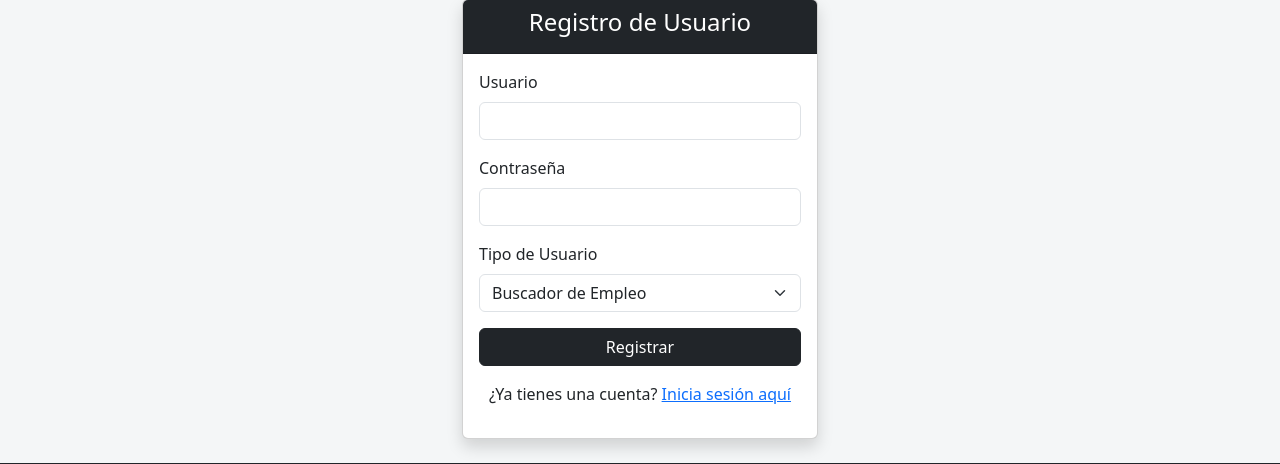
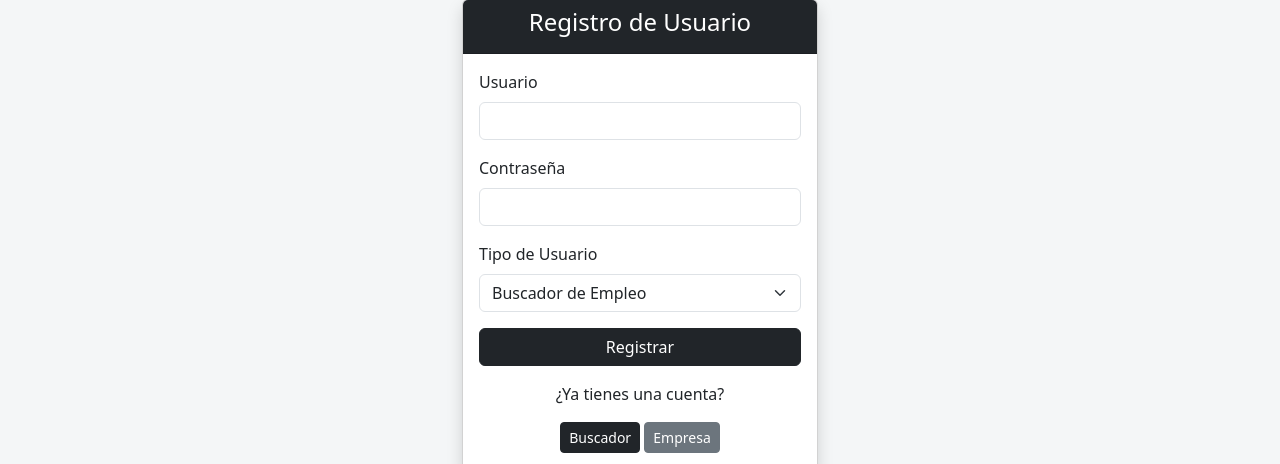
Before and after one commit to Domitho/ProyectoFinal, a Django app: page /registro/ in a window 1280 px wide. Shown: the part 129-593 px from the top of the page. Run offline with Django 5.2, Linux system fonts and the light colour scheme; some libraries are stand-ins or nearby versions.

Commit message:
Login de buscador y login de empresa

```diff
--- a/Aplicaciones/SistemaEmpleo/templates/login_buscador.html
+++ b/Aplicaciones/SistemaEmpleo/templates/login_buscador.html
@@ -5,7 +5,7 @@
     <div class="col-md-4">
         <div class="card mt-5 shadow">
             <div class="card-header text-white bg-dark text-center">
-                <h4>Iniciar Sesión</h4>
+                <h4>Login Buscador de Empleo</h4>
             </div>
             <div class="card-body">
                 <form method="POST">
@@ -25,7 +25,7 @@
                     <div class="alert alert-danger mt-3 text-center">{{ error }}</div>
                 {% endif %}
 
-                <p class="mt-3 text-center">¿No tienes una cuenta? <a href="{% url 'registro' %}">Regístrate aquí</a></p>
+                <p class="mt-3 text-center">¿No tienes cuenta? <a href="{% url 'registro' %}">Regístrate aquí</a></p>
             </div>
         </div>
     </div>
--- a/Aplicaciones/SistemaEmpleo/templates/registro.html
+++ b/Aplicaciones/SistemaEmpleo/templates/registro.html
@@ -32,8 +32,12 @@
                     <div class="alert alert-danger mt-3 text-center">{{ error }}</div>
                 {% endif %}
 
-                <p class="mt-3 text-center">¿Ya tienes una cuenta? <a href="{% url 'login' %}">Inicia sesión aquí</a></p>
+               <p class="mt-3 text-center">¿Ya tienes una cuenta?</p>
+            <div class="text-center">
+             <a href="{% url 'login_buscador' %}" class="btn btn-dark btn-sm">Buscador</a>
+             <a href="{% url 'login_empresa' %}" class="btn btn-secondary btn-sm">Empresa</a>
             </div>
+
         </div>
     </div>
 </div>
--- a/Aplicaciones/SistemaEmpleo/urls.py
+++ b/Aplicaciones/SistemaEmpleo/urls.py
@@ -5,11 +5,13 @@ from Aplicaciones.SistemaEmpleo import views
 urlpatterns = [
     path('admin/', admin.site.urls),
 
-    # Login y registro
-    path('', views.login_view, name='login'),
+    path('', views.home, name='home'),
+
+    path('login-buscador/', views.login_buscador, name='login_buscador'),
+    path('login-empresa/', views.login_empresa, name='login_empresa'),
+
     path('registro/', views.registro_view, name='registro'),
 
-    # Pantallas de inicio
     path('inicio-buscador/', views.inicio_buscador, name='inicio_buscador'),
     path('inicio-empresa/', views.inicio_empresa, name='inicio_empresa'),
 ]
--- a/Aplicaciones/SistemaEmpleo/views.py
+++ b/Aplicaciones/SistemaEmpleo/views.py
@@ -1,26 +1,39 @@
 from django.shortcuts import render, redirect
 from .models import Usuario
 
-# Vista Login
-def login_view(request):
+# Página de inicio pública
+def home(request):
+    return render(request, 'home.html')
+
+# Login para buscadores
+def login_buscador(request):
     if request.method == 'POST':
         usuario = request.POST['usuario']
         clave = request.POST['clave']
 
         try:
-            user = Usuario.objects.get(usuario=usuario, clave=clave)
+            user = Usuario.objects.get(usuario=usuario, clave=clave, tipo_usuario='buscador')
+            return redirect('inicio_buscador')
+        except Usuario.DoesNotExist:
+            return render(request, 'login_buscador.html', {'error': 'Usuario o clave incorrectos'})
 
-            if user.tipo_usuario == 'buscador':
-                return redirect('inicio_buscador')
-            elif user.tipo_usuario == 'empresa':
-                return redirect('inicio_empresa')
+    return render(request, 'login_buscador.html')
+
+# Login para empresas
+def login_empresa(request):
+    if request.method == 'POST':
+        usuario = request.POST['usuario']
+        clave = request.POST['clave']
+
+        try:
+            user = Usuario.objects.get(usuario=usuario, clave=clave, tipo_usuario='empresa')
+            return redirect('inicio_empresa')
         except Usuario.DoesNotExist:
-            return render(request, 'login.html', {'error': 'Usuario o clave incorrectos'})
+            return render(request, 'login_empresa.html', {'error': 'Usuario o clave incorrectos'})
 
-    return render(request, 'login.html')
+    return render(request, 'login_empresa.html')
 
-
-# Vista Registro
+# Registro
 def registro_view(request):
     if request.method == 'POST':
         usuario = request.POST['usuario']
@@ -31,16 +44,14 @@ def registro_view(request):
             return render(request, 'registro.html', {'error': 'El usuario ya existe'})
 
         Usuario.objects.create(usuario=usuario, clave=clave, tipo_usuario=tipo_usuario)
-        return redirect('login')
+        return redirect('home')
 
     return render(request, 'registro.html')
 
-
-# Vista inicio buscador
+# Inicio buscador
 def inicio_buscador(request):
     return render(request, 'inicio_buscador.html')
 
-
-# Vista inicio empresa
+# Inicio empresa
 def inicio_empresa(request):
     return render(request, 'inicio_empresa.html')
```
Also changed, not shown: Aplicaciones/SistemaEmpleo/templates/home.html (+13 -0 lines), Aplicaciones/SistemaEmpleo/templates/inicio_empresa.html (+28 -3 lines).
